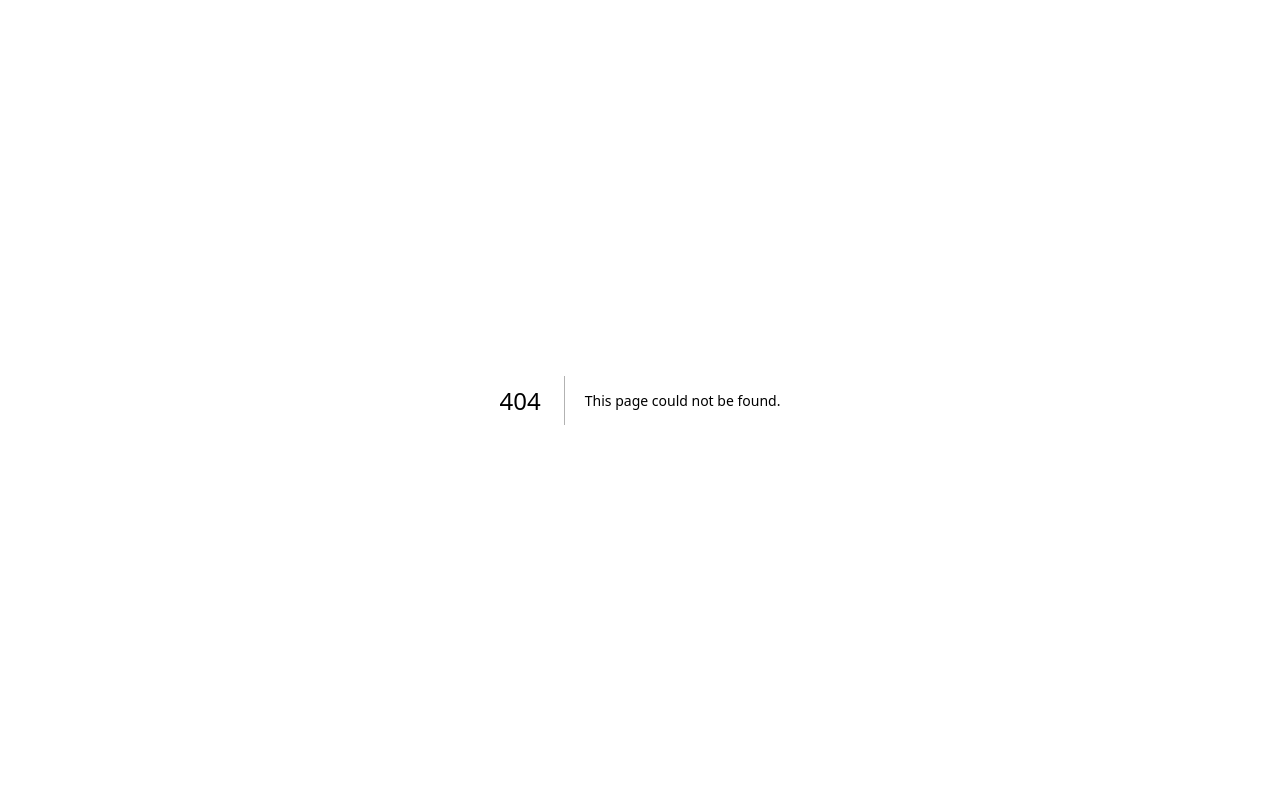
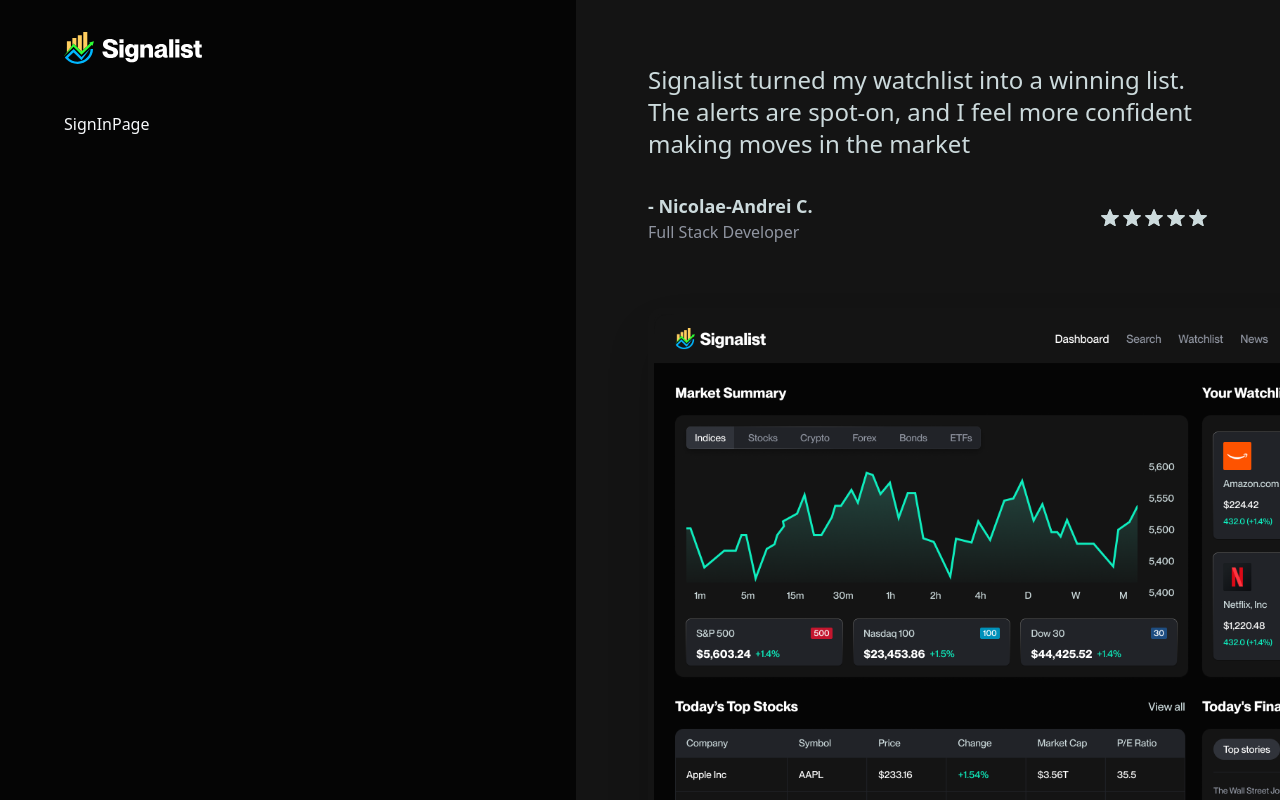
Before and after one commit to AndreiCCN/stock_market_app, a Next.js app: page /sign-in in a window 1280 px wide. Before the commit this address had no page. Built offline with nearby package versions, Linux system fonts and the light colour scheme.

Commit message:
feat: Implement auth page layout

```diff
--- /dev/null
+++ b/app/(auth)/layout.tsx
@@ -0,0 +1,63 @@
+import Image from "next/image";
+import Link from "next/link";
+import React from "react";
+
+const layout = ({ children }: { children: React.ReactNode }) => {
+  return (
+    <main className="auth-layout">
+      <section className="auth-left-section scrollbar-hide-default">
+        <Link href="/" className="auth-logo">
+          <Image
+            src="/assets/icons/logo.svg"
+            alt="SignaList logo"
+            width={140}
+            height={32}
+            className="h-8 w-auto"
+          />
+        </Link>
+        <div className="pb-6 lg:pb-8 flex-1">{children}</div>
+      </section>
+      <section className="auth-right-section">
+        <div className="z-10 relative lg:mt-4 lg:mb-16">
+          <blockquote className="auth-blockquote">
+            Signalist turned my watchlist into a winning list. The alerts are
+            spot-on, and I feel more confident making moves in the market
+          </blockquote>
+          <div className="flex items-center justify-between">
+            <div>
+              <cite className="auth-testimonial-author">
+                - Nicolae-Andrei C.
+              </cite>
+              <p className="max-md:text-xs text-gray-500">
+                Full Stack Developer
+              </p>
+            </div>
+            <div className="flex items-center gap-0.5">
+              {[1, 2, 3, 4, 5].map((star) => (
+                <Image
+                  src="/assets/icons/star.svg"
+                  alt="Star"
+                  key={star}
+                  width={20}
+                  height={20}
+                  className="w-5 h-5"
+                />
+              ))}
+            </div>
+          </div>
+        </div>
+        <div className="flex-1 relative">
+          <Image
+            src="/assets/images/dashboard.png"
+            alt="Dashboard Preview"
+            width={1440}
+            height={1150}
+            className="auth-dashboard-preview absolute top-0"
+          />
+        </div>
+      </section>
+    </main>
+  );
+};
+
+export default layout;
--- /dev/null
+++ b/app/(auth)/sign-in/page.tsx
@@ -0,0 +1,5 @@
+const SignIn = () => {
+  return <div>SignInPage</div>;
+};
+
+export default SignIn;
--- /dev/null
+++ b/app/(auth)/sign-up/page.tsx
@@ -0,0 +1,5 @@
+const SignUp = () => {
+  return <div>SignUpPage</div>;
+};
+
+export default SignUp;
```
